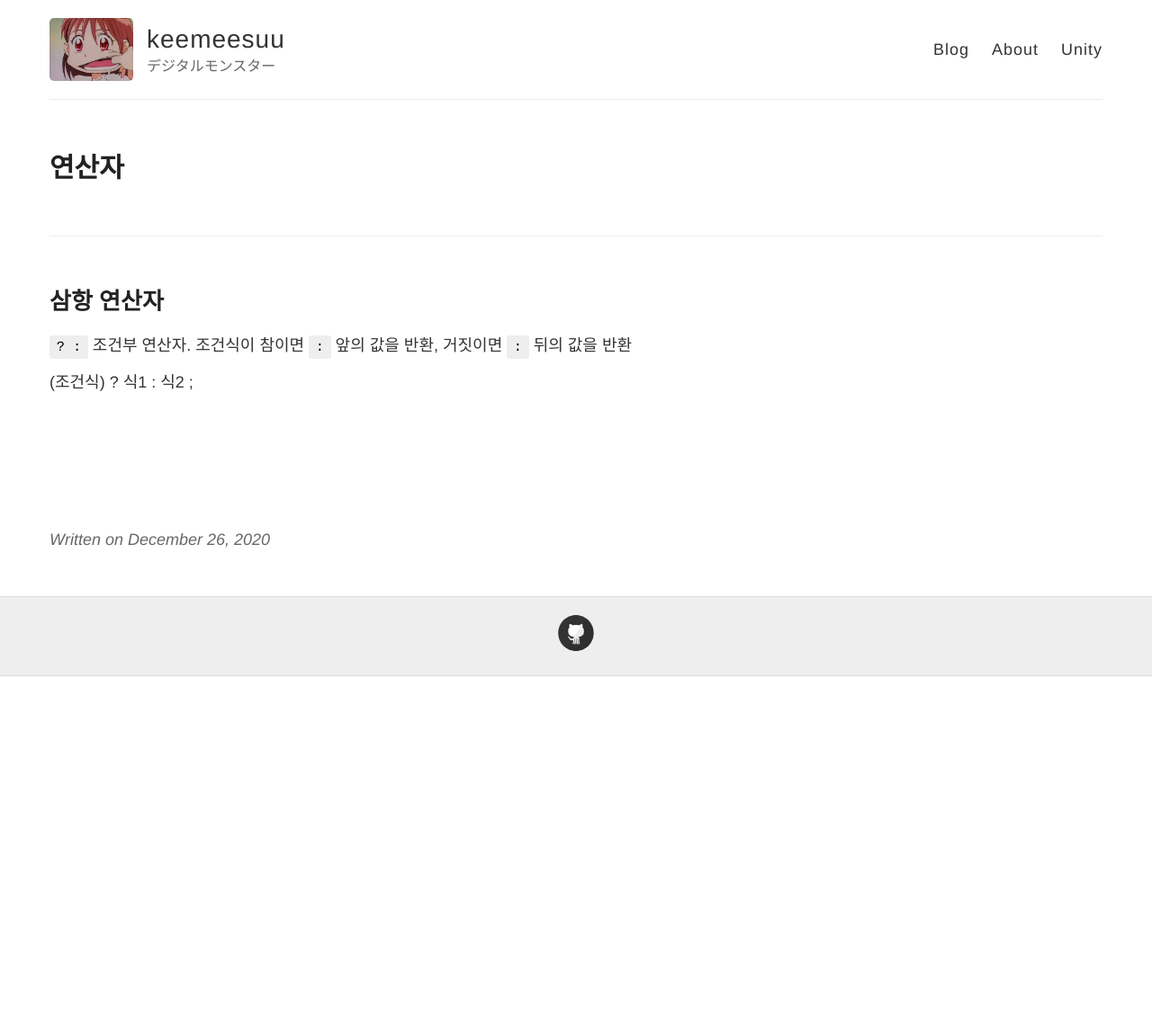
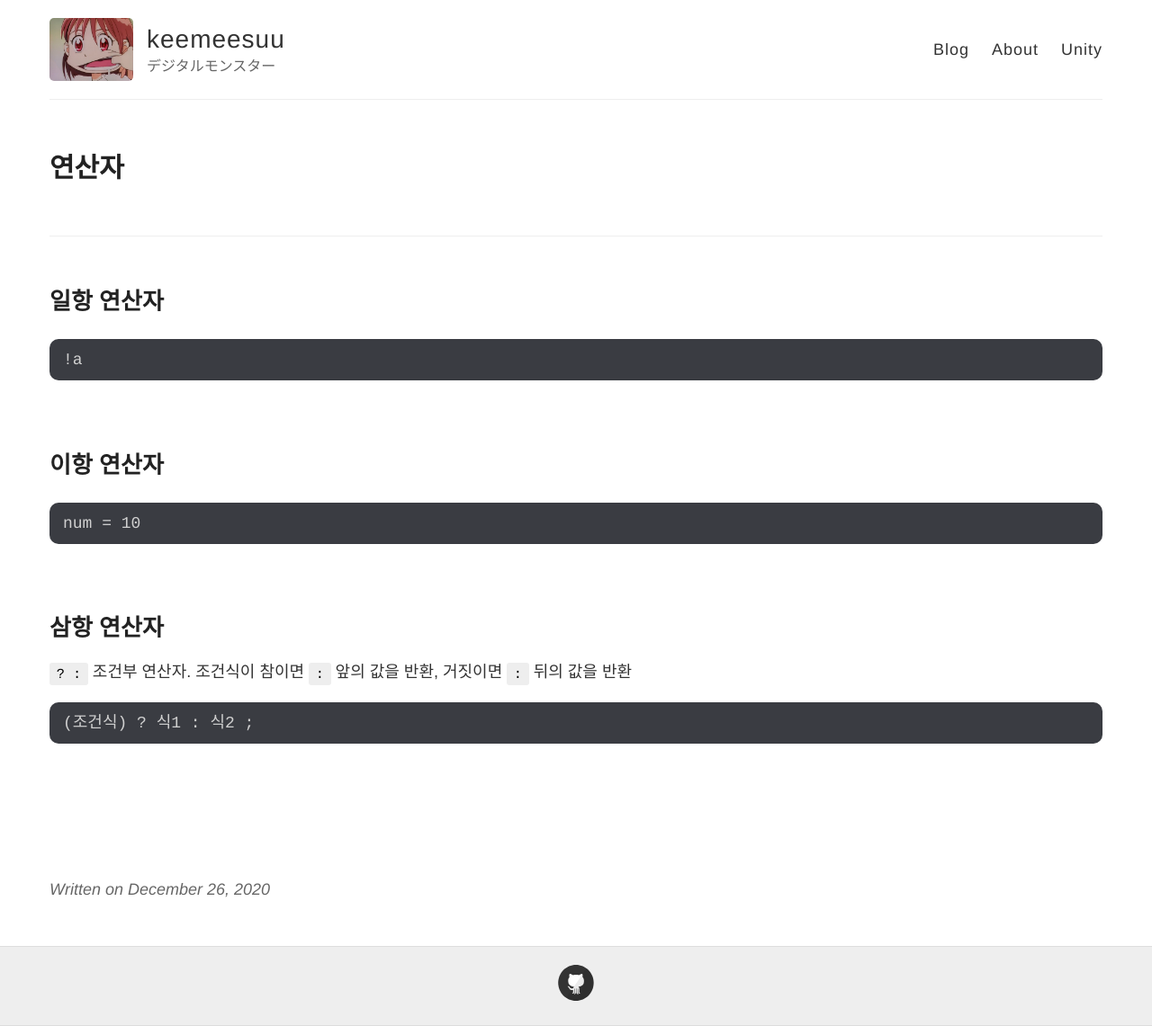
Before and after one commit to keemeesuu/keemeesuu.github.io, a Jekyll site: the page built from _posts/dev/etc/2021-01-26-Operator.md, in a window 1280 px wide. Shown: the whole page at 90% size. Built offline with Jekyll 4.4.1, drawn with Linux system fonts in a browser that asks for light colours; before the commit the page ends 900 px from its top, so only the background shows below that.

Commit message:
Update 2021-01-26-Operator.md

````diff
--- a/_posts/dev/etc/2021-01-26-Operator.md
+++ b/_posts/dev/etc/2021-01-26-Operator.md
@@ -9,9 +9,26 @@ categories: [ Unity ]
 tags: [ unity, awake, start, update, lateupdate ]
 ---
 
+## 일항 연산자
+
+```
+!a
+```
+
+<br>
+
+## 이항 연산자
+
+```
+num = 10
+```
+
+<br>
 
 ## 삼항 연산자
 
 `? :` 조건부 연산자. 조건식이 참이면 `:` 앞의 값을 반환, 거짓이면 `:` 뒤의 값을 반환
 
+```
 (조건식) ? 식1 : 식2 ;
+```
````
